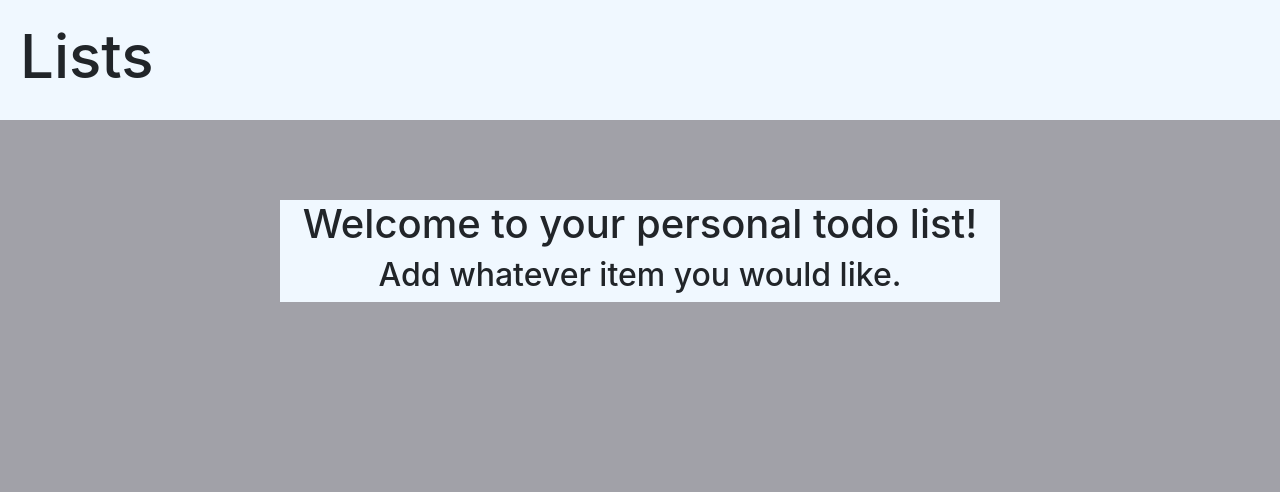
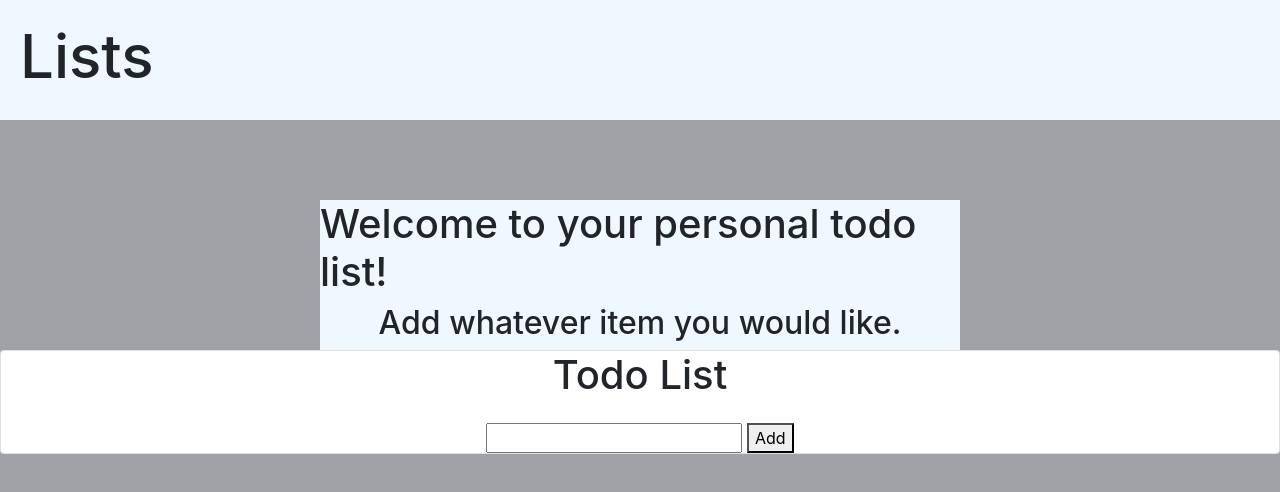
Before and after one commit to JackSkiles/express-Site, a website: page public/index.html in a window 1280 px wide. Drawn offline with nearby package versions, Linux system fonts and the light colour scheme; no server answers.

Commit message:
Updates to html

```diff
--- a/public/index.html
+++ b/public/index.html
@@ -18,6 +18,14 @@
             <div id="text"><h2>Add whatever item you would like.</h2></div>
         </div>
     </div>
+    <div class="card">
+        <h1 class="todo-title">Todo List</h1>
+        <ul class="todo-list js-todos"></ul>
+        <form class="new-todo-form js-add-form" action="#">
+            <input type="text" class="new-todo-text js-input">
+            <button class="todo-button add" type="submit">Add</button>
+        </form>
+    </div>
     <script src="https://code.jquery.com/jquery-3.4.1.slim.min.js" integrity="sha384-J6qa4849blE2+poT4WnyKhv5vZF5SrPo0iEjwBvKU7imGFAV0wwj1yYfoRSJoZ+n" crossorigin="anonymous"></script>
     <script src="https://cdn.jsdelivr.net/npm/popper.js@1.16.0/dist/umd/popper.min.js" integrity="sha384-Q6E9RHvbIyZFJoft+2mJbHaEWldlvI9IOYy5n3zV9zzTtmI3UksdQRVvoxMfooAo" crossorigin="anonymous"></script>
     <script src="https://stackpath.bootstrapcdn.com/bootstrap/4.4.1/js/bootstrap.min.js" integrity="sha384-wfSDF2E50Y2D1uUdj0O3uMBJnjuUD4Ih7YwaYd1iqfktj0Uod8GCExl3Og8ifwB6" crossorigin="anonymous"></script>
--- a/public/styles.css
+++ b/public/styles.css
@@ -24,9 +24,15 @@ div {
 
 #par {
     display: flex;
-    width: 90vh;
+    width: 80vh;
     flex-direction: column;
 }
 #text {
     background-color: aliceblue;
 }
+
+.card {
+    display: flex;
+    justify-content: center;
+    align-items: center;
+}
```
Also changed, not shown: package.json (added, +23 -0 lines), 1 other file.
